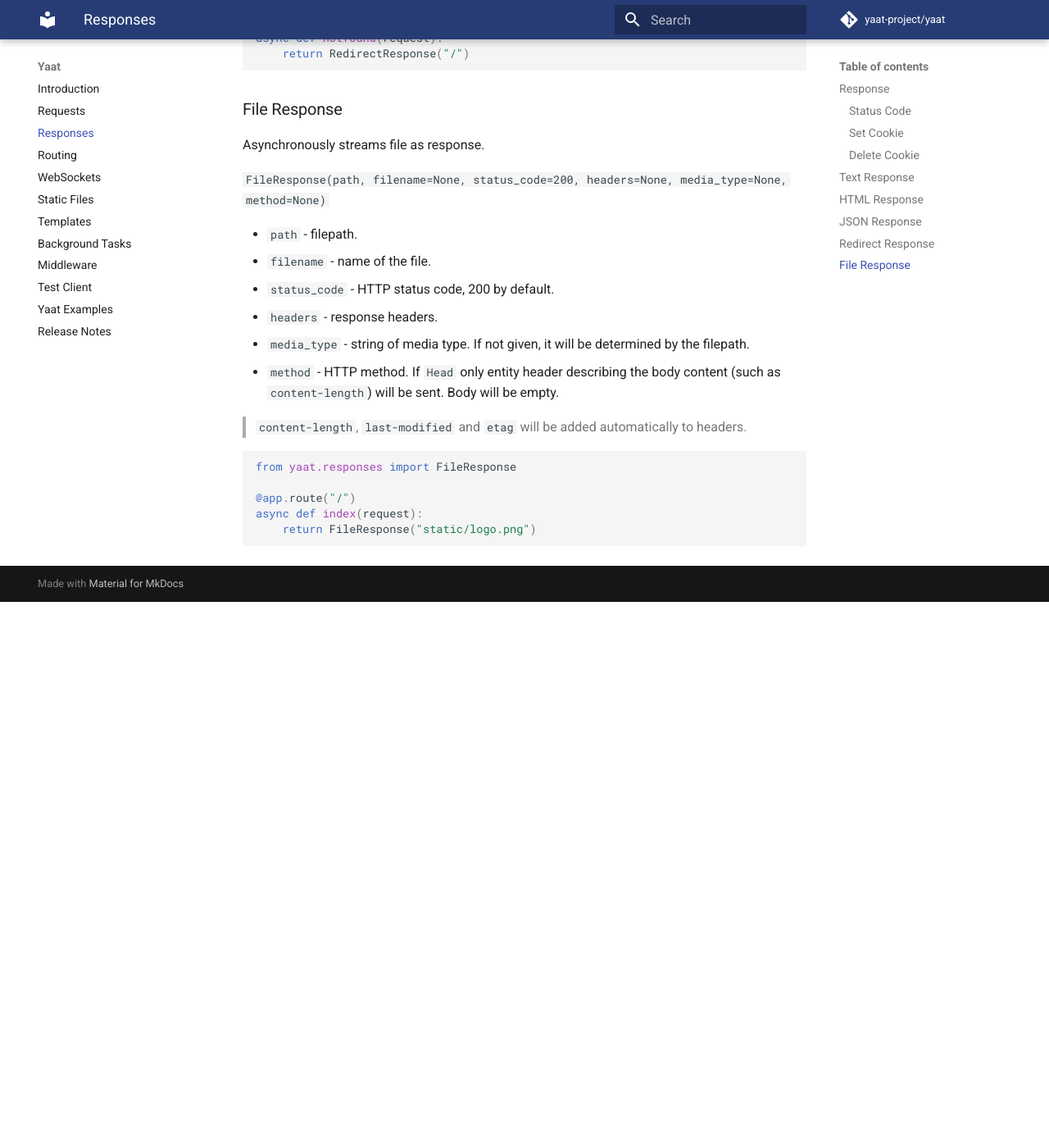
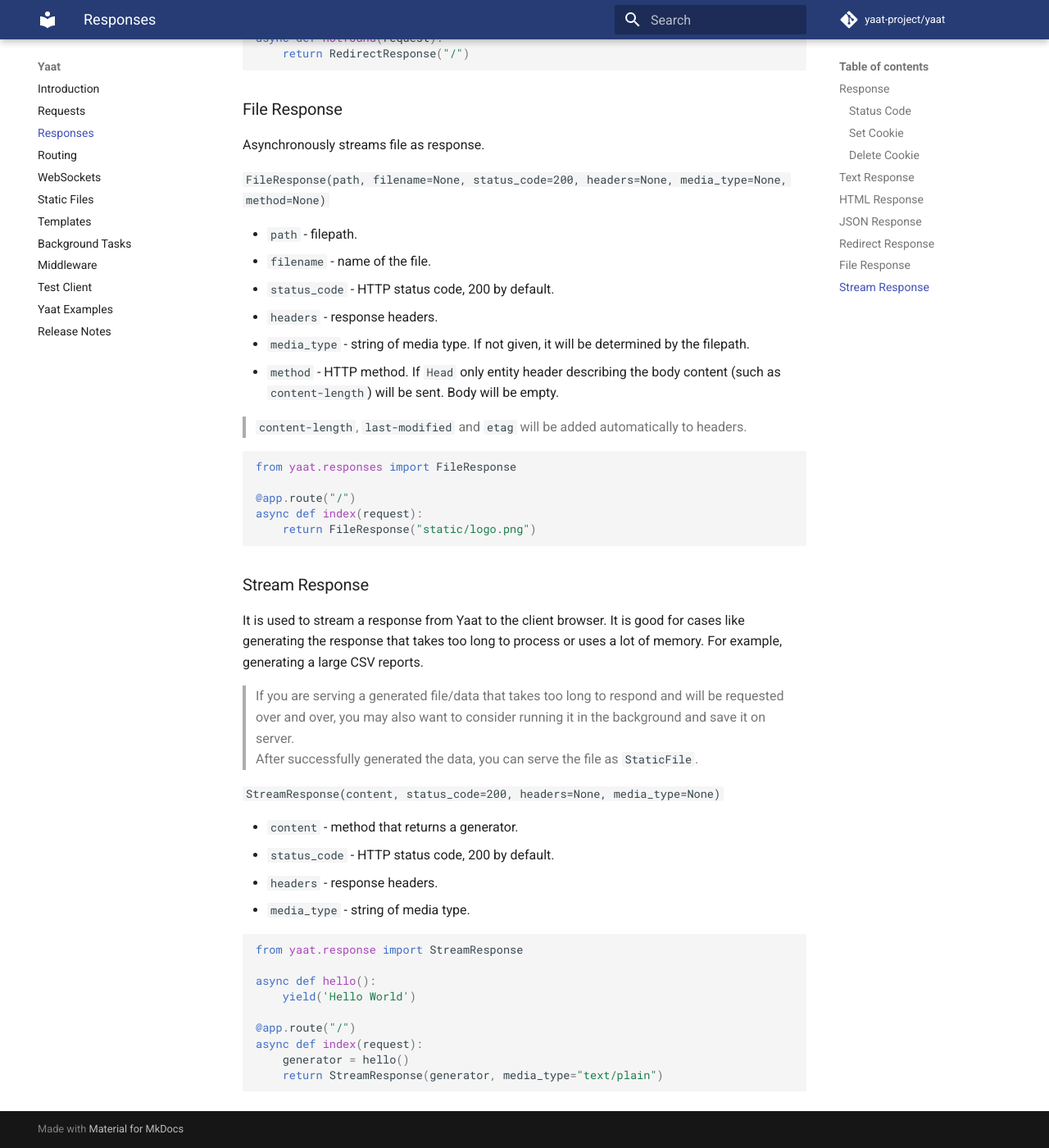
Before and after one commit to yaat-project/yaat, an MkDocs documentation site: the page built from docs/responses.md, in a window 1280 px wide and 1400 px high, scrolled down 2499 px. Shown: the whole window at 82% size. Built offline with MkDocs 1.6.1 and Material for MkDocs 9.7.7, drawn with Linux system fonts in a browser that asks for light colours; comment, search, counter and statistics services are not loaded; before the commit the page ends 3233 px from its top, so only the background shows below that.

Commit message:
added documentation for HTTP streaming response

````diff
--- a/docs/responses.md
+++ b/docs/responses.md
@@ -130,3 +130,29 @@
 async def index(request):
     return FileResponse("static/logo.png")
 ```
+
+### Stream Response
+
+It is used to stream a response from Yaat to the client browser. It is good for cases like generating the response that takes too long to process or uses a lot of memory. For example, generating a large CSV reports.
+
+> If you are serving a generated file/data that takes too long to respond and will be requested over and over, you may also want to consider running it in the background and save it on server.
+> After successfully generated the data, you can serve the file as `StaticFile`.
+
+`StreamResponse(content, status_code=200, headers=None, media_type=None)`
+
+- `content` - method that returns a generator.
+- `status_code` - HTTP status code, 200 by default.
+- `headers` - response headers.
+- `media_type` - string of media type.
+
+```python
+from yaat.response import StreamResponse
+
+async def hello():
+    yield('Hello World')
+
+@app.route("/")
+async def index(request):
+    generator = hello()
+    return StreamResponse(generator, media_type="text/plain")
+```
````
Also changed, not shown: docs/index.md (+3 -1 lines), docs/releasenotes.md (+4 -0 lines).
